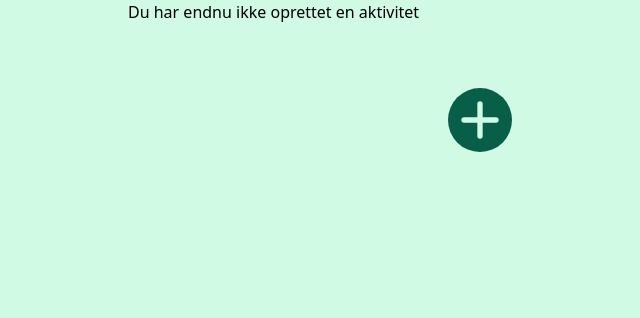
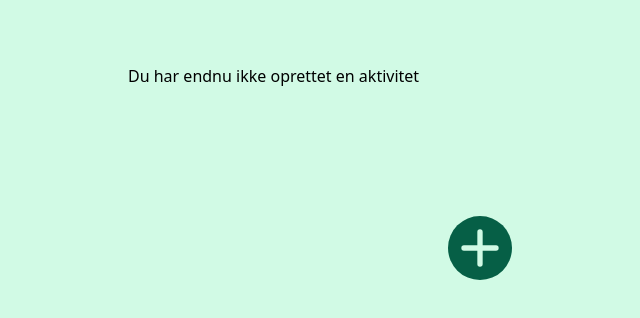
Before and after one commit to kami6800/proeveeksamen, a Vue app: page /all in a window 1280 px wide. Shown: the top 318 px of the page, without its empty margins (320-960 px from the left). Built offline with nearby package versions, Linux system fonts and the light colour scheme.

Commit message:
minor design tweaks

```diff
--- a/src/components/MoodCard.vue
+++ b/src/components/MoodCard.vue
@@ -1,5 +1,5 @@
 <template>
-    <div class="w-full p-4 pb-8 m-4 bg-white break-words">
+    <div class="w-11/12 p-4 pb-8 m-4 bg-white break-words">
         <button @click="deleteCard" class="float-right">X</button>
         <input class="font-bold text-xl p-2 border" v-model="titleModel" :readonly="!isEditing">
         <h3 class="font-thin text-sm">{{timeSince}}</h3>
--- a/src/pages/AllMoods.vue
+++ b/src/pages/AllMoods.vue
@@ -1,5 +1,5 @@
 <template>
-    <p v-if="moods.length<=0">Du har endnu ikke oprettet en aktivitet</p>
+    <p v-if="moods.length<=0" class="my-16">Du har endnu ikke oprettet en aktivitet</p>
     <transition-group class="relative" v-else tag="div" name="mood-list">
     <mood-card v-for="mood in moods"
     :key="mood"
@@ -9,7 +9,7 @@
     :emoji="mood.mood"
     :timestamp="mood.timestamp"></mood-card>
     </transition-group>
-    <router-link to="/add" class="float-right bg-green-800 rounded-full w-16 h-16 mt-16 transition-all duration-150
+    <router-link to="/add" class="float-right bg-green-800 rounded-full w-16 h-16 my-16 transition-all duration-150
                                     hover:bg-green-600 hover:shadow-lg">
     <svg class="text-green-100 w-16 h-16">
       <use xlink:href="#plusIcon" />
```
